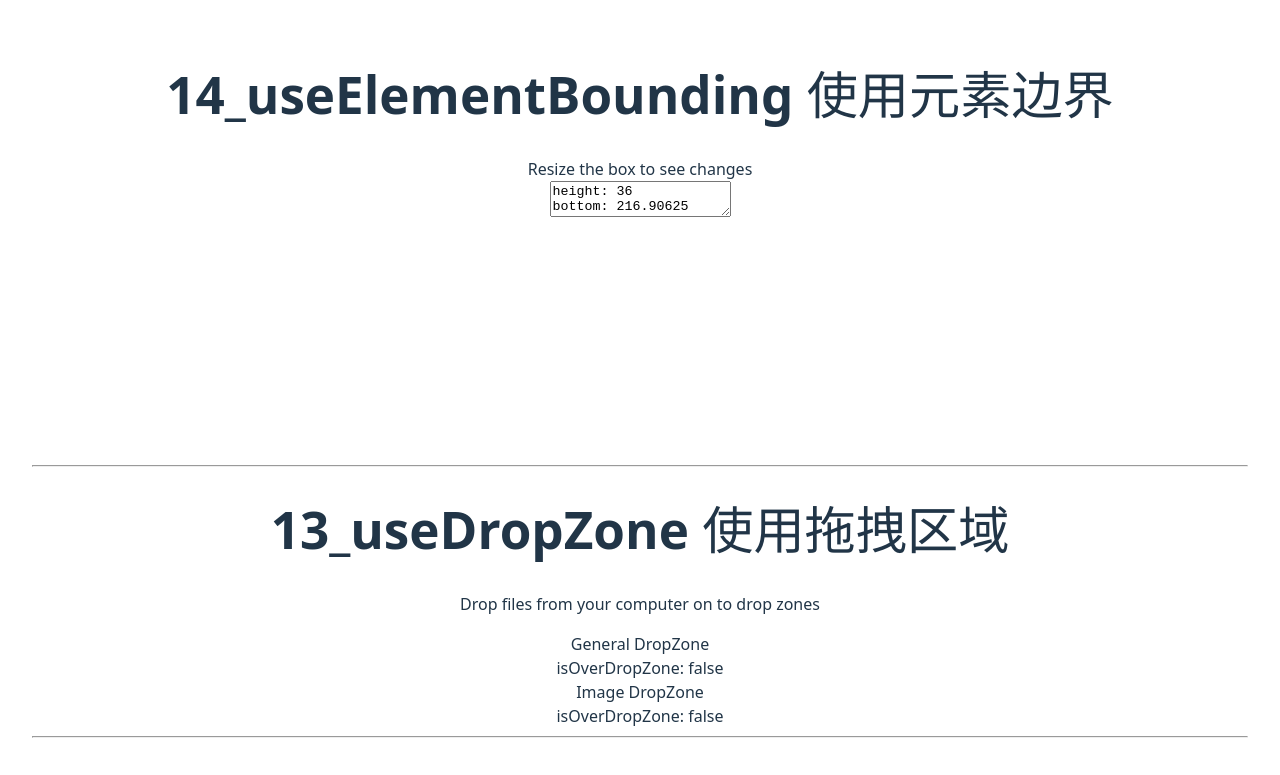
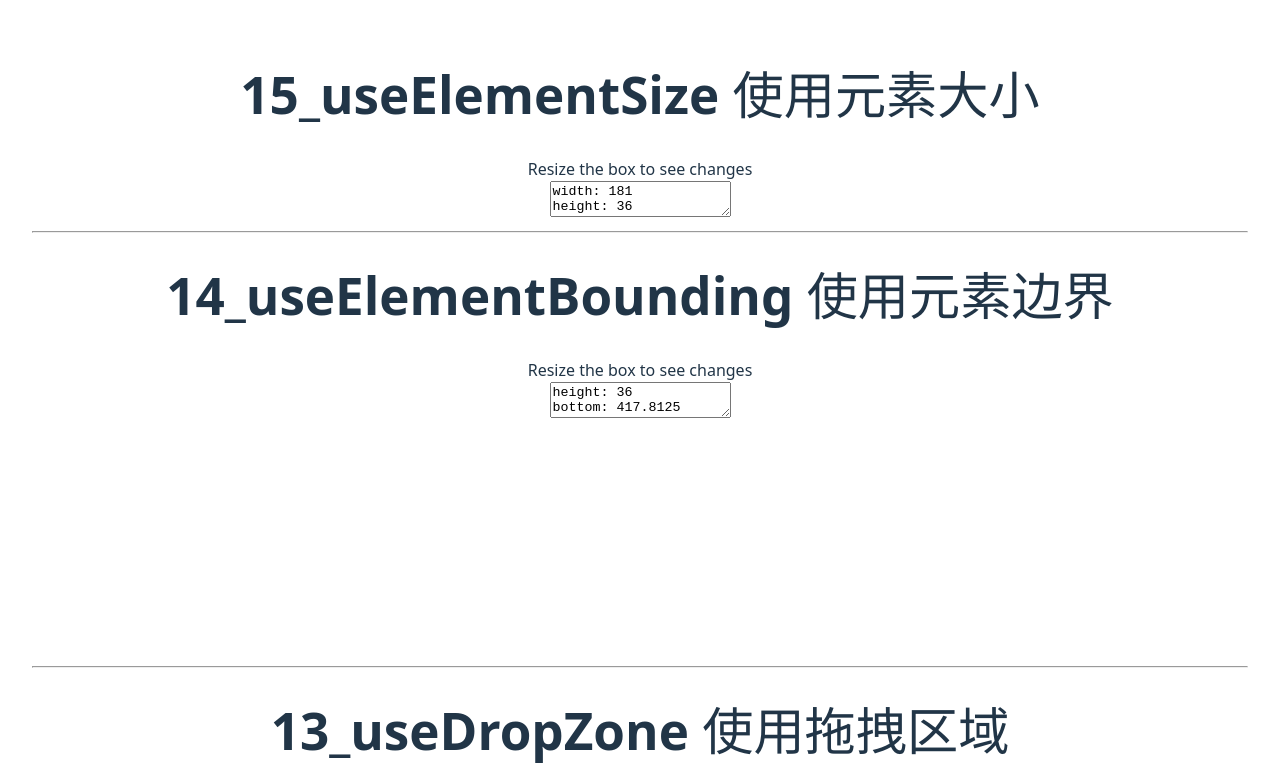
Before and after one commit to propoet/vueuse-demo, a Vue app: page / in a window 1280 px wide. Shown: the top 775 px of the page. Built offline with nearby package versions, Linux system fonts and the light colour scheme; the HTML template or start-up script is replaced by a standard one.

Commit message:
useElementSize

```diff
--- a/src/App.vue
+++ b/src/App.vue
@@ -13,9 +13,11 @@ import useDocumentVisibility from "./components/11_useDocumentVisibility/demo.vu
 import useDraggable from "./components/12_useDraggable/demo.vue";
 import useDropZone from "./components/13_useDropZone/demo.vue";
 import useElementBounding from "./components/14_useElementBounding/demo.vue";
+import useElementSize from "./components/15_useElementSize/demo.vue";
 </script>
 
 <template>
+  <useElementSize />
   <useElementBounding />
   <useDropZone />
   <!-- <useDraggable /> -->
--- /dev/null
+++ b/src/components/15_useElementSize/demo.vue
@@ -0,0 +1,36 @@
+<script setup lang="ts">
+import { reactify, useElementSize } from '@vueuse/core'
+import { reactive, useTemplateRef } from 'vue'
+import YAML from 'yaml'
+
+const stringify = reactify(
+    (input: any) => YAML.stringify(input, (k, v) => {
+        if (typeof v === 'function') {
+            return undefined
+        }
+        return v
+    }, {
+        singleQuote: true,
+        flowCollectionPadding: false,
+    }),
+)
+
+const el = useTemplateRef('el')
+const size = reactive(
+    useElementSize(
+        el,
+        { width: 0, height: 0 },
+        { box: 'border-box' },
+    ),
+)
+const text = stringify(size)
+</script>
+
+<template>
+    <h1>15_useElementSize 使用元素大小</h1>
+    <div class="mb-2">
+        Resize the box to see changes
+    </div>
+    <textarea ref="el" class="resizer" v-text="text" />
+    <hr />
+</template>
```
